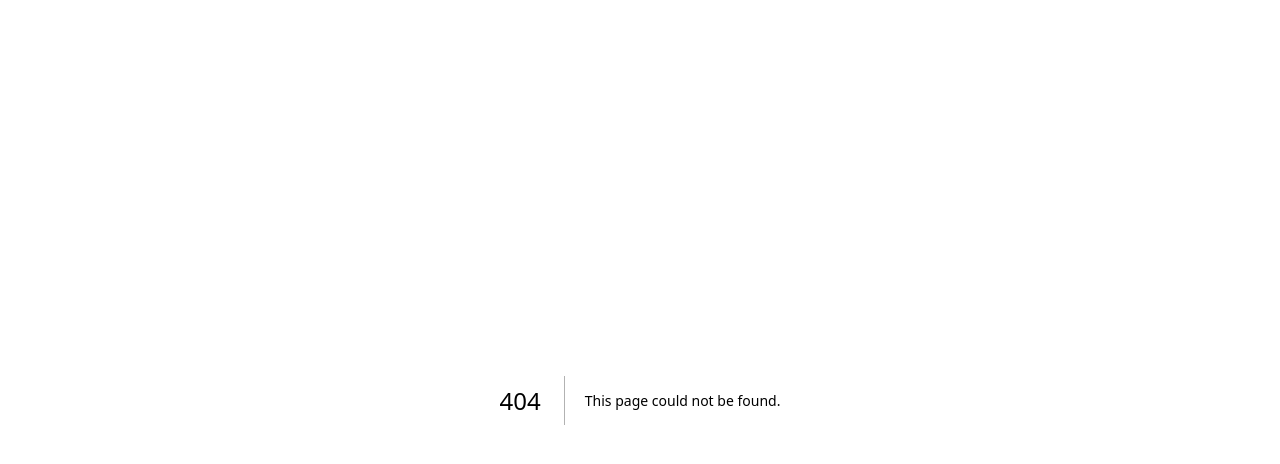
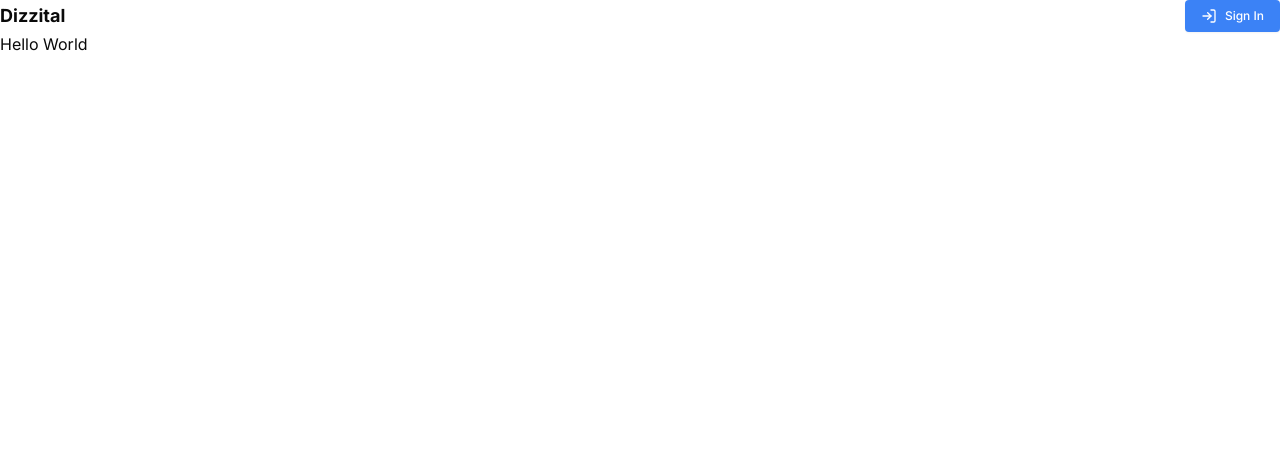
Before and after one commit to Damien1989/dizzital-2024, a Next.js app: page /client in a window 1280 px wide. Before the commit this address had no page. Shown: the top 464 px of the page. Built offline with nearby package versions, Linux system fonts and the light colour scheme; no server answers.

Commit message:
set up next auth

```diff
--- /dev/null
+++ b/app/(customer)/client/page.tsx
@@ -0,0 +1,5 @@
+import type { PageParams } from "@/types/next"
+
+export default async function RoutesPage(Props: PageParams<{}>) {
+    return <p>Hello World</p>
+}
--- /dev/null
+++ b/app/(customer)/layout.tsx
@@ -0,0 +1,10 @@
+import { Header } from '@/features/layout/Header'; // Assure-toi que le chemin est correct
+
+export default function RouteLayout({ children }) {
+    return (
+        <div className="h-full">
+            <Header />
+            <main>{children}</main>
+        </div>
+    );
+}
--- /dev/null
+++ b/app/api/auth/[...nextauth]/route.ts
@@ -0,0 +1,3 @@
+import { handlers } from "@/auth/auth"
+
+export const  { GET, POST } = handlers;
--- /dev/null
+++ b/src/features/auth/LoggedInButton.tsx
@@ -0,0 +1,29 @@
+import { auth } from "@/auth/auth"
+import { SignInButton } from "./SignInButton"
+import { Button } from "@/components/ui/button"
+import { Avatar, AvatarFallback, AvatarImage } from "@radix-ui/react-avatar"
+import { LoggedInDropdown } from "./LoggedInDropdown"
+
+export const LoggedInButton = async () => {
+const session = await auth();
+
+if(!session?.user) {
+    return <SignInButton />
+}
+
+return (
+    <LoggedInDropdown>
+    <Button variant="outline" size="sm">
+        <Avatar className="size-6">
+<AvatarFallback>{session.user.name?.[0]}</AvatarFallback>
+{session.user.image ? (
+    <AvatarImage
+    src={session.user.image}
+    alt={`${session.user.name ?? "-"}'s profile picture`}
+    />
+    ) : null }
+        </Avatar>
+    </Button>
+    </LoggedInDropdown>
+);
+}
--- /dev/null
+++ b/src/features/auth/LoggedInDropdown.tsx
@@ -0,0 +1,30 @@
+"use client";
+
+import { DropdownMenu, DropdownMenuItem, DropdownMenuTrigger, DropdownMenuContent } from "@radix-ui/react-dropdown-menu";
+import { signOut } from "next-auth/react";
+import { PropsWithChildren } from "react";
+import { signOutAction } from "./auth.action";
+import { LogOut } from "lucide-react";
+
+export type LoggedInDropdownProps = PropsWithChildren
+
+export const LoggedInDropdown = (props : LoggedInDropdownProps) => {
+    return (
+        <DropdownMenu>
+            <DropdownMenuTrigger asChild>{props.children}</DropdownMenuTrigger>
+            <DropdownMenuContent>
+
+                <DropdownMenuItem
+                onClick={() => {
+                    signOutAction();
+                    }}
+                    >
+                        <LogOut size={16} className="mr-2" />
+                        Logout
+
+                </DropdownMenuItem>
+
+            </DropdownMenuContent>
+        </DropdownMenu>
+    );
+};
--- /dev/null
+++ b/src/features/auth/SignInButton.tsx
@@ -0,0 +1,21 @@
+import { signIn } from "@/auth/auth";
+import { Button } from "@/components/ui/button";
+import { LogIn } from "lucide-react";
+
+export const SignInButton = () => {
+    return (
+        <form>
+        <Button
+        variant="secondary"
+        size="sm"
+        formAction={async () => {
+            "use server";
+            await signIn();
+        }}
+        className="bg-blue-500 text-white px-4 py-2 rounded"
+        >
+            <LogIn size={16} className="mr-2"></LogIn>Sign In
+        </Button>
+        </form>
+    );
+};
--- /dev/null
+++ b/src/features/auth/auth.action.tsx
@@ -0,0 +1,7 @@
+"use server"
+
+import { signOut } from "@/auth/auth"
+
+export const signOutAction = async () => {
+     await signOut()
+}
--- /dev/null
+++ b/src/features/layout/Header.tsx
@@ -0,0 +1,11 @@
+import { LoggedInButton } from "../auth/LoggedInButton";
+import { SignInButton } from "../auth/SignInButton";
+
+export const Header = () => {
+    return (
+        <div className="flex items-center gap-4">
+            <h1 className="font-bold text-lg flex-1">Dizzital</h1>
+            <LoggedInButton/>
+        </div>
+    );
+};
```
